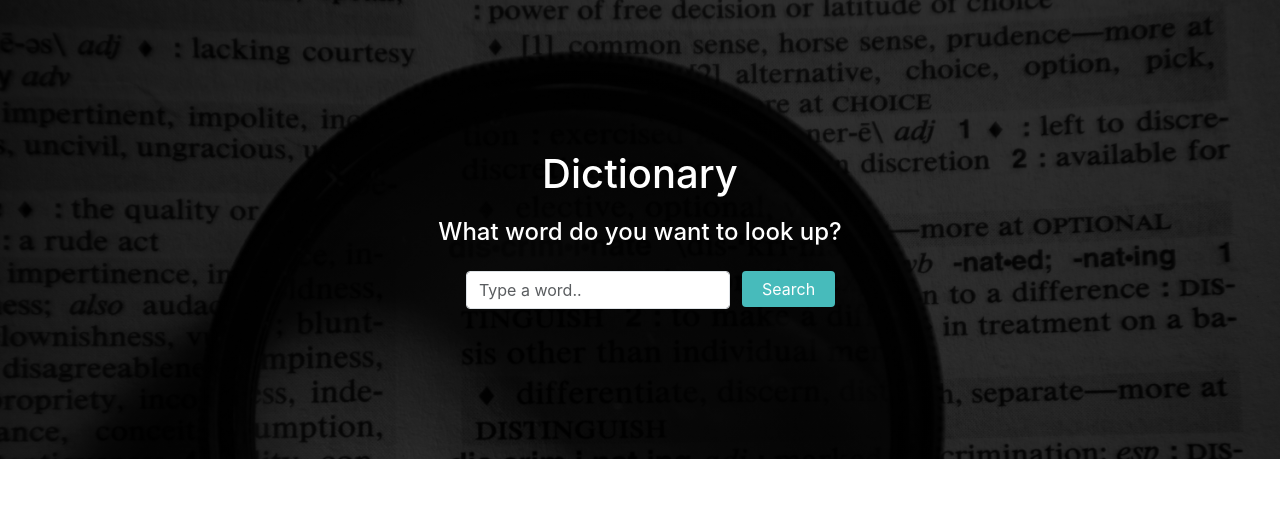
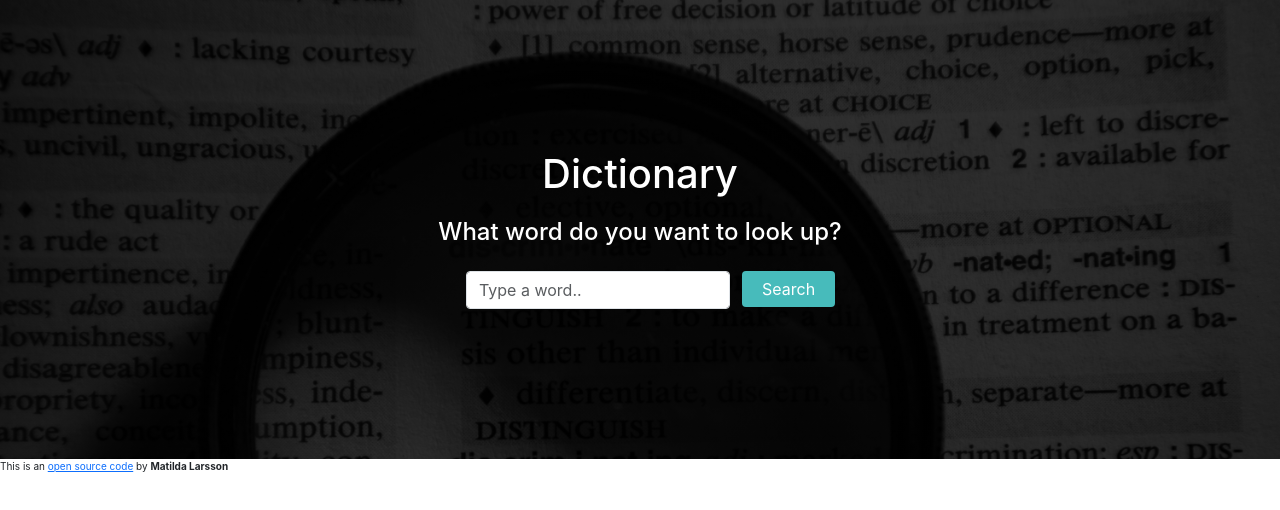
Before and after one commit to MatildaHJ/dictionary-react, a React (Create React App) app: page / in a window 1280 px wide. Shown: the top 510 px of the page. Built offline with nearby package versions, Linux system fonts and the light colour scheme.

Commit message:
footer with link to github repo

```diff
--- a/src/App.css
+++ b/src/App.css
@@ -2,3 +2,6 @@
   max-width: 100%;
   padding: 0;
 }
+footer {
+  font-size: 10px;
+}
--- a/src/App.js
+++ b/src/App.js
@@ -7,6 +7,17 @@ export default function App() {
     <div className="App">
       <div className="container">
         <Dictionary />
+        <footer>
+          This is an{" "}
+          <a
+            href="https://github.com/MatildaHJ/dictionary-react"
+            target="_blank"
+            rel="noreferrer"
+          >
+            open source code
+          </a>{" "}
+          by <strong>Matilda Larsson</strong>
+        </footer>
       </div>
     </div>
   );
```
